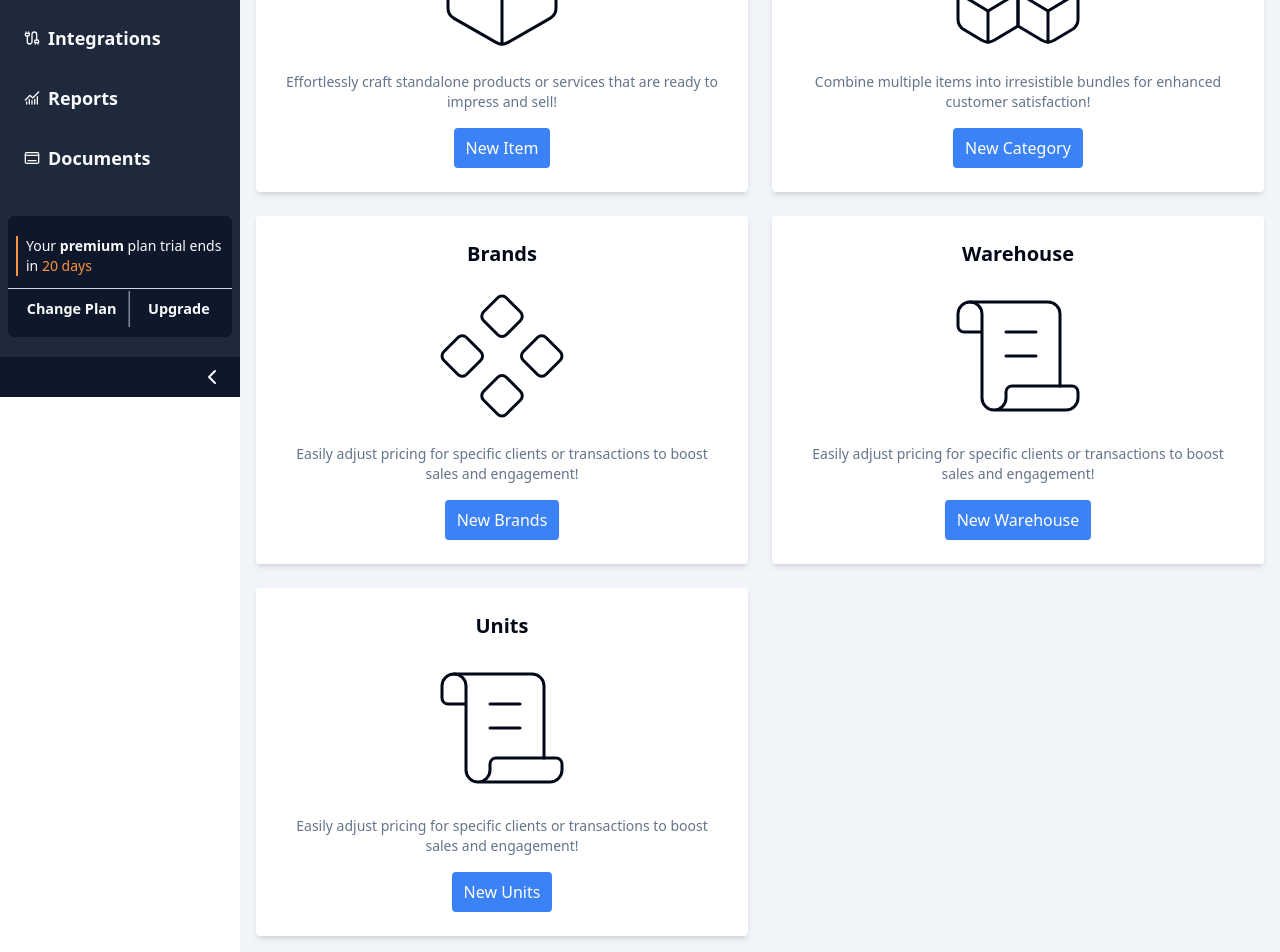
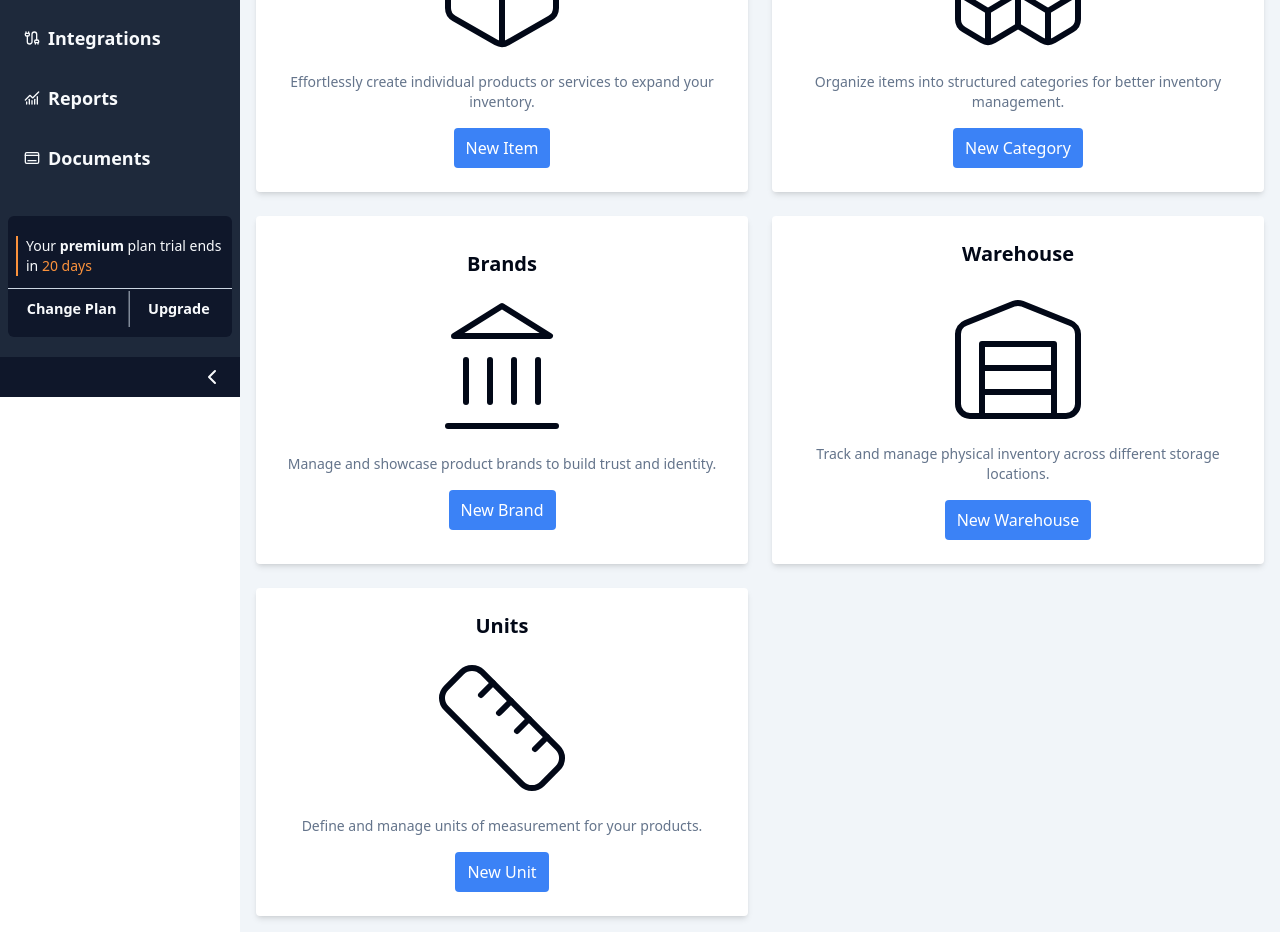
Before and after one commit to sayid-hasan/InvenTrackNextApp, a Next.js app: page /dashboard/inventory in a window 1280 px wide. Shown: the part 304-1256 px from the top of the page. Built offline with nearby package versions, Linux system fonts and the light colour scheme.

Commit message:
added relevnt text in inventory page and added selectOptions component and completed warehouse route

```diff
--- a/app/(managementOffice)/dashboard/inventory/page.jsx
+++ b/app/(managementOffice)/dashboard/inventory/page.jsx
@@ -1,7 +1,7 @@
 "use client";
 import FixedHeader from "@/components/dashboard/FixedHeader/fixedHeader";
 import OptionCard from "@/components/dashboard/OptionCard/OptionCard";
-import { Box, Boxes, Component, ScrollText } from "lucide-react";
+import { Box, Boxes, Landmark, Ruler, Warehouse } from "lucide-react";
 
 import React from "react";
 
@@ -9,50 +9,51 @@ const Inventory = () => {
   const itemCards = [
     {
       title: "Items",
-      icon: Box,
+      icon: Box, // Represents a single item or product
       link: "/dashboard/inventory/items/new",
       color: "blue-400",
       linkText: "New Item",
-      description: `Effortlessly craft standalone products or services that are ready to impress and sell!`,
+      description: `Effortlessly create individual products or services to expand your inventory.`,
       isEnable: true,
     },
     {
       title: "Categories",
-      icon: Boxes,
+      icon: Boxes, // Represents grouping or categories of items
       link: "/dashboard/inventory/categories/new",
       color: "blue-400",
       linkText: "New Category",
-      description: `Combine multiple items into irresistible bundles for enhanced customer satisfaction!`,
+      description: `Organize items into structured categories for better inventory management.`,
       isEnable: true,
     },
     {
       title: "Brands",
-      icon: Component,
+      icon: Landmark, // More relevant to represent brands
       link: "/dashboard/inventory/brands/new",
       color: "blue-400",
-      linkText: "New Brands",
-      description: `Easily adjust pricing for specific clients or transactions to boost sales and engagement!`,
+      linkText: "New Brand",
+      description: `Manage and showcase product brands to build trust and identity.`,
       isEnable: true,
     },
     {
       title: "Warehouse",
-      icon: ScrollText,
+      icon: Warehouse, // Represents a warehouse structure
       link: "/dashboard/inventory/warehouse/new",
       color: "blue-400",
       linkText: "New Warehouse",
-      description: `Easily adjust pricing for specific clients or transactions to boost sales and engagement!`,
+      description: `Track and manage physical inventory across different storage locations.`,
       isEnable: true,
     },
     {
       title: "Units",
-      icon: ScrollText,
+      icon: Ruler, // Represents measurement units
       link: "/dashboard/inventory/units/new",
       color: "blue-400",
-      linkText: "New Units",
-      description: `Easily adjust pricing for specific clients or transactions to boost sales and engagement!`,
+      linkText: "New Unit",
+      description: `Define and manage units of measurement for your products.`,
       isEnable: true,
     },
   ];
+
   return (
     <div>
       <FixedHeader newLink="/dashboard/inventory/items/new" />
--- a/app/(managementOffice)/dashboard/inventory/warehouse/new/page.jsx
+++ b/app/(managementOffice)/dashboard/inventory/warehouse/new/page.jsx
@@ -1,5 +1,6 @@
 "use client";
 
+import SelectOptions from "@/components/dashboard/FormElement/SelectOptions/SelectOptions";
 import SubmitButton from "@/components/dashboard/FormElement/SubmitBtn/SubmitBtn";
 import TextareaInput from "@/components/dashboard/FormElement/TextArea/TextArea";
 
@@ -11,6 +12,19 @@ import { useForm } from "react-hook-form";
 
 const NewWarehouse = () => {
   const [isLoading, setIsLoading] = useState(false);
+  // warehouse type options
+  const warehouseTypeOptions = [
+    { value: "main", label: "Main" },
+    { value: "branch", label: "Branch" },
+    { value: "distribution", label: "Distribution" },
+    { value: "coldStorage", label: "Cold Storage" },
+    { value: "bonded", label: "Bonded" },
+    { value: "fulfillmentCenter", label: "Fulfillment Center" },
+    { value: "retail", label: "Retail" },
+    { value: "industrial", label: "Industrial" },
+    { value: "rawMaterials", label: "Raw Materials" },
+    { value: "eCommerce", label: "E-commerce" },
+  ];
 
   const {
     register,
@@ -85,6 +99,14 @@ const NewWarehouse = () => {
           errors={errors}
           className="w-full"
         />
+        {/* wareHouse Type main or branch */}
+        <SelectOptions
+          label="Warehouse Type"
+          name={"warehouseType"}
+          options={warehouseTypeOptions}
+          register={register}
+          className="w-full"
+        />
         {/* warehouse Location */}
         <TextInput
           label={"Warehouse Location"}
--- /dev/null
+++ b/components/dashboard/FormElement/SelectOptions/SelectOptions.jsx
@@ -0,0 +1,36 @@
+import React from "react";
+
+export default function SelectOptions({
+  label,
+  name,
+  register,
+  className = "sm:col-span-2",
+  options = [],
+}) {
+  return (
+    <div className={className}>
+      <label
+        htmlFor={name}
+        className="block text-sm font-medium leading-6 text-gray-900"
+      >
+        {label}
+      </label>
+      <div className="mt-2">
+        <select
+          {...register(`${name}`)}
+          id={name}
+          name={name}
+          className="block w-full rounded-md border-0 py-2 text-gray-900 shadow-sm ring-1 ring-inset ring-gray-300 focus:ring-2 focus:ring-inset focus:ring-indigo-600 sm:max-w-xl sm:text-sm sm:leading-6"
+        >
+          {options.map((option, i) => {
+            return (
+              <option key={i} value={option.value}>
+                {option.label}
+              </option>
+            );
+          })}
+        </select>
+      </div>
+    </div>
+  );
+}
--- a/components/dashboard/OptionCard/OptionCard.jsx
+++ b/components/dashboard/OptionCard/OptionCard.jsx
@@ -16,7 +16,7 @@ const OptionCard = ({ optionData }) => {
       {/* title */}
       <h2 className="font-bold text-xl ">{title}</h2>
       {/* image */}
-      <Icon strokeWidth={0.5} className="w-36 h-36" />
+      <Icon strokeWidth={1} className="w-36 h-36" />
       {/* short description */}
       <p className="text-slate-500 font-medium text-sm max-w-full mx-auto text-center">
         {description}
```
